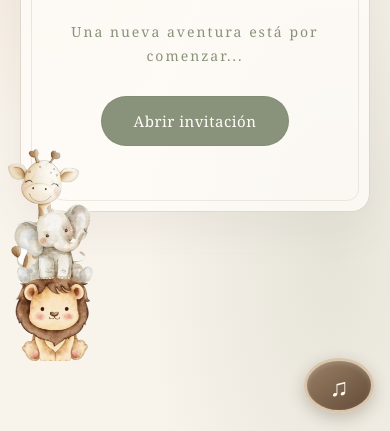
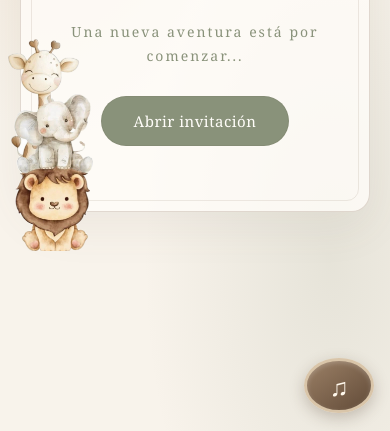
Before and after one commit to DiegoPatlan/Invitacion-revelacion, a plain HTML site: page index.html in a window 390 px wide. Shown: the part 413-844 px from the top of the page. Drawn offline with nearby package versions, Linux system fonts and the light colour scheme.

Commit message:
Se ajusto los nimalitos de la portada

```diff
--- a/css/estilos.css
+++ b/css/estilos.css
@@ -937,7 +937,7 @@ button:hover,
     .decoracion-animalitos-portada {
         width: 85px;
         left: 8px;
-        bottom: 70px;
+        bottom: 180px;
     }
 }
 
```
